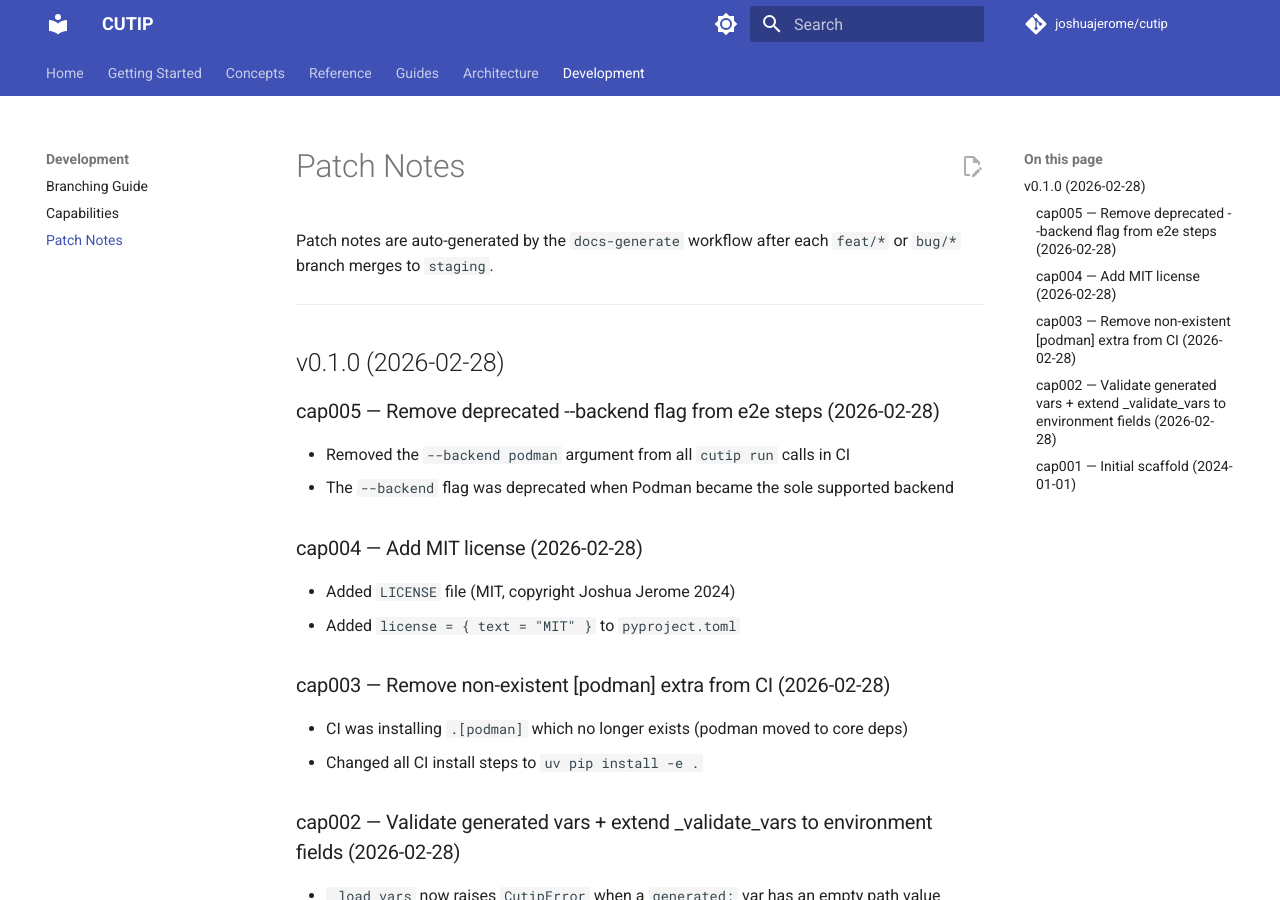
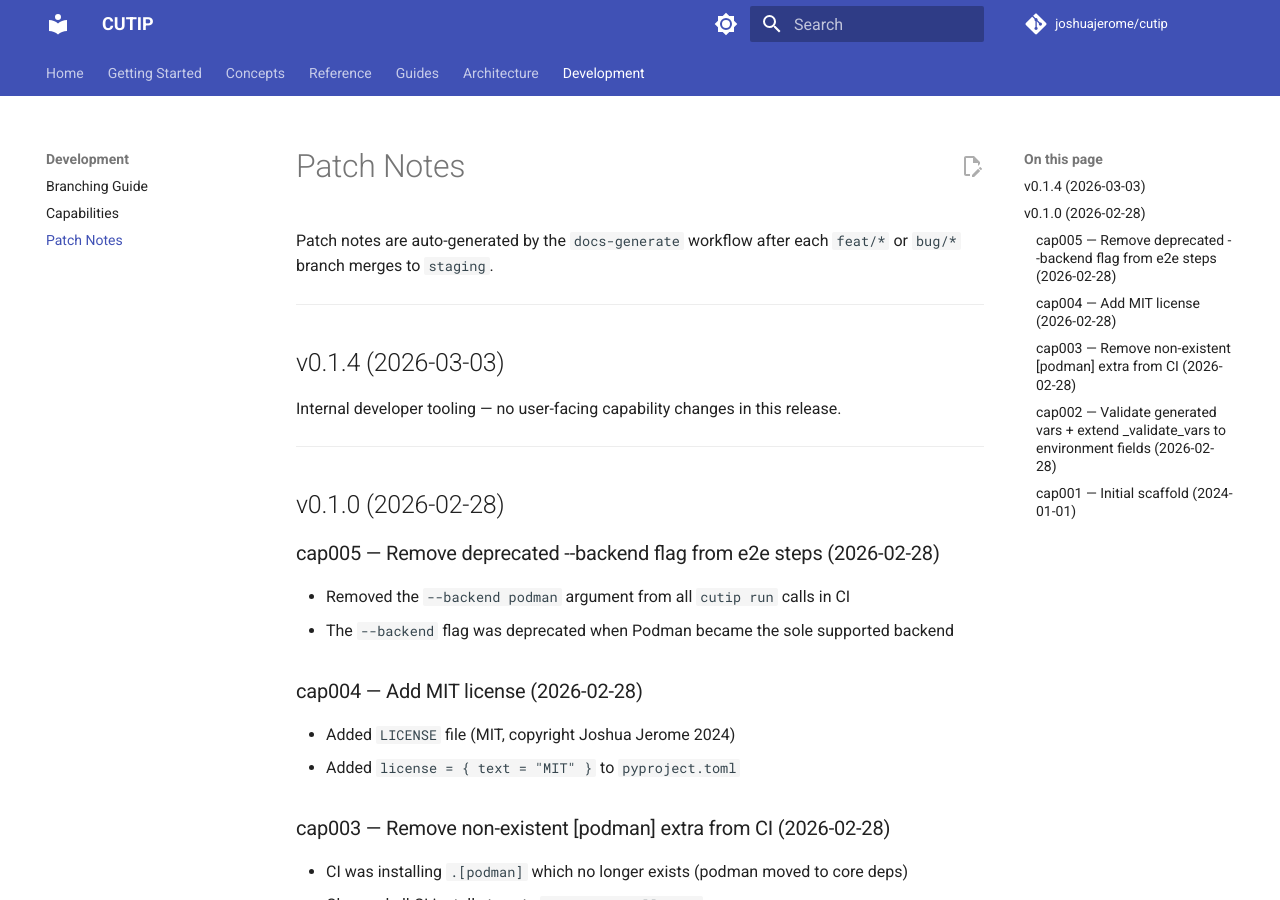
Before and after one commit to joshuajerome/cutip, an MkDocs documentation site: the page built from docs/patch-notes.md, in a window 1280 px wide and 900 px high. Built offline with MkDocs 1.6.1 and Material for MkDocs 9.7.7, drawn with Linux system fonts in a browser that asks for light colours; comment, search, counter and statistics services are not loaded.

```diff
--- a/docs/patch-notes.md
+++ b/docs/patch-notes.md
@@ -2,6 +2,12 @@
 
 Patch notes are auto-generated by the `docs-generate` workflow after each
 `feat/*` or `bug/*` branch merges to `staging`.
+
+---
+
+## v0.1.4 (2026-03-03)
+
+Internal developer tooling — no user-facing capability changes in this release.
 
 ---
 
--- a/pyproject.toml
+++ b/pyproject.toml
@@ -4,7 +4,7 @@ build-backend = "hatchling.build"
 
 [project]
 name = "cutip"
-version = "0.1.3"
+version = "0.1.4"
 description = "Container Unit Templates in Python — a deterministic framework for building container workloads"
 readme = "README.md"
 license = { text = "MIT" }
```
